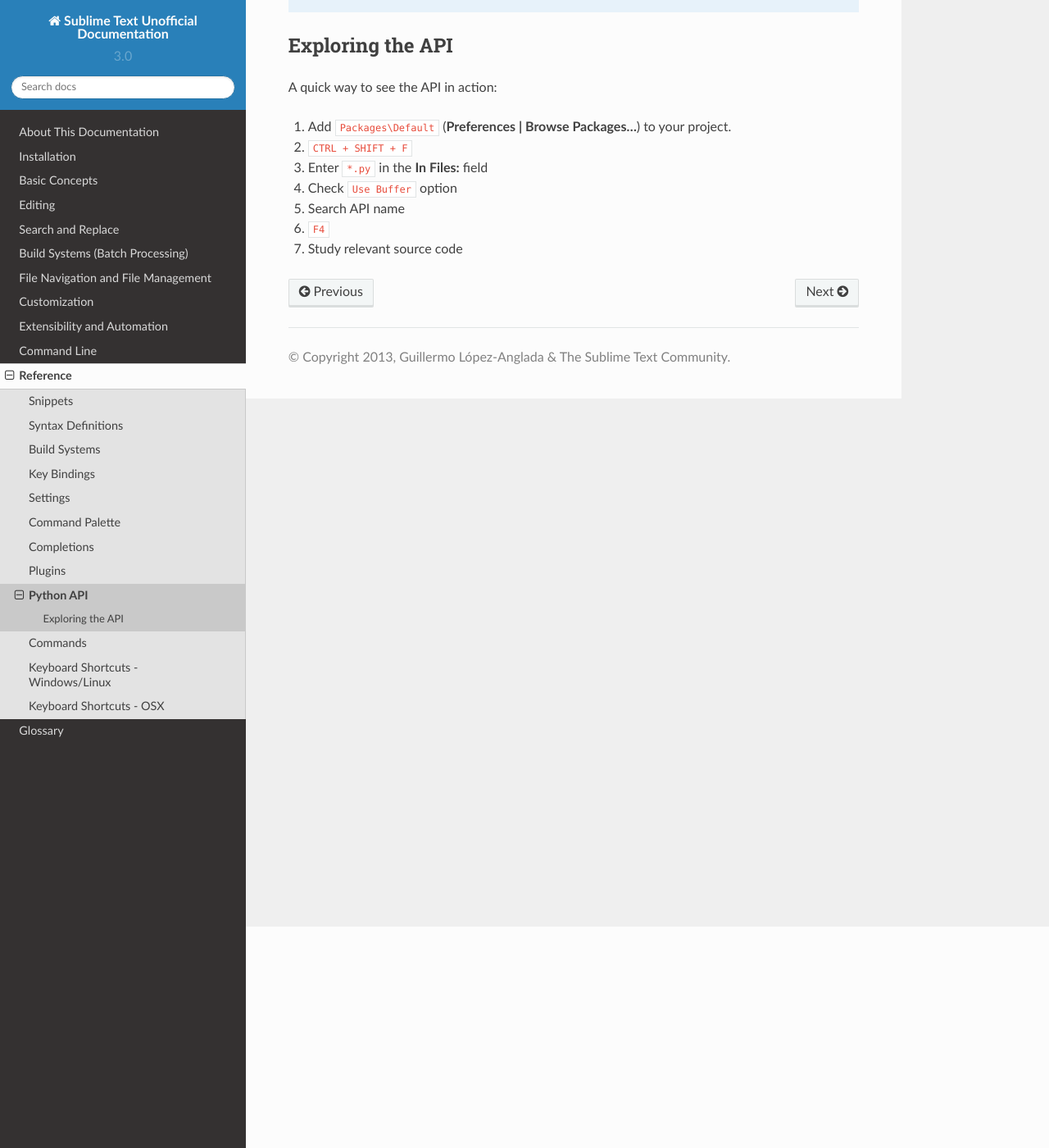
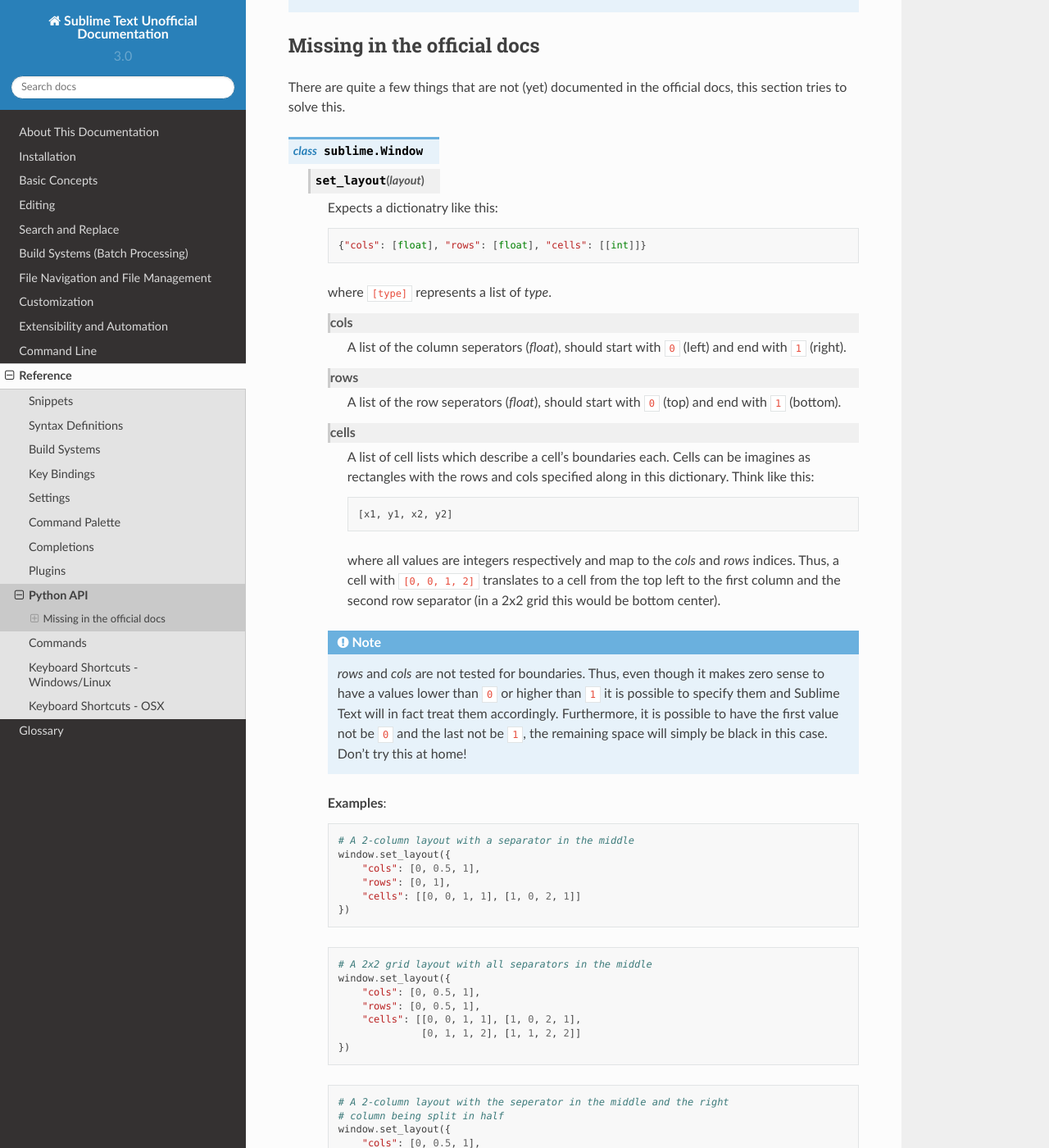
Before and after one commit to guillermooo/sublime-undocs, a Sphinx documentation site: the page built from source/reference/api.rst, in a window 1280 px wide and 1400 px high, scrolled down 270 px. Shown: the whole window at 82% size. Built offline with Sphinx 7.4.7 and the Read the Docs theme 2.0.0, drawn with Linux system fonts in a browser that asks for light colours; some of the changed text lies outside the part shown.

```diff
--- a/source/reference/api.rst
+++ b/source/reference/api.rst
@@ -5,6 +5,88 @@ Python API
 
     `Official Documentation <http://www.sublimetext.com/docs/3/api_reference.html>`_
         API documentation.
+
+
+Missing in the official docs
+----------------------------
+
+There are quite a few things that are not (yet) documented in the official docs,
+this section tries to solve this.
+
+.. py:module:: sublime
+
+.. py:class:: Window
+
+    .. py:method:: set_layout(layout)
+
+        Expects a dictionatry like this::
+
+            {"cols": [float], "rows": [float], "cells": [[int]]}
+
+        where :samp:`[type]` represents a list of *type*.
+
+        **cols**
+            A list of the column seperators (*float*), should start with ``0``
+            (left) and end with ``1`` (right).
+
+        **rows**
+            A list of the row seperators (*float*), should start with ``0``
+            (top) and end with ``1`` (bottom).
+
+        **cells**
+            A list of cell lists which describe a cell's boundaries each. Cells
+            can be imagines as rectangles with the rows and cols specified along
+            in this dictionary. Think like this::
+
+                [x1, y1, x2, y2]
+
+            where all values are integers respectively and map to the *cols* and
+            *rows* indices. Thus, a cell with ``[0, 0, 1, 2]`` translates to a
+            cell from the top left to the first column and the second row
+            separator (in a 2x2 grid this would be bottom center).
+
+        .. note::
+
+            *rows* and *cols* are not tested for boundaries. Thus, even though
+            it makes zero sense to have a values lower than ``0`` or higher than
+            ``1`` it is possible to specify them and Sublime Text will in fact
+            treat them accordingly. Furthermore, it is possible to have the
+            first value not be ``0`` and the last not be ``1``, the remaining
+            space will simply be black in this case. Don't try this at home!
+
+        **Examples**::
+
+            # A 2-column layout with a separator in the middle
+            window.set_layout({
+                "cols": [0, 0.5, 1],
+                "rows": [0, 1],
+                "cells": [[0, 0, 1, 1], [1, 0, 2, 1]]
+            })
+
+        ::
+
+            # A 2x2 grid layout with all separators in the middle
+            window.set_layout({
+                "cols": [0, 0.5, 1],
+                "rows": [0, 0.5, 1],
+                "cells": [[0, 0, 1, 1], [1, 0, 2, 1],
+                          [0, 1, 1, 2], [1, 1, 2, 2]]
+            })
+
+        ::
+
+            # A 2-column layout with the seperator in the middle and the right
+            # column being split in half
+            window.set_layout({
+                "cols": [0, 0.5, 1],
+                "rows": [0, 0.5, 1],
+                "cells": [[0, 0, 1, 2], [1, 0, 2, 1],
+                                        [1, 1, 2, 2]]
+            })
+
+        :param layout: dictionary with layout options, see below
+        :returns: None
+
 
 Exploring the API
 *****************
```
Also changed, not shown: source/reference/commands.rst (+23 -6 lines).
